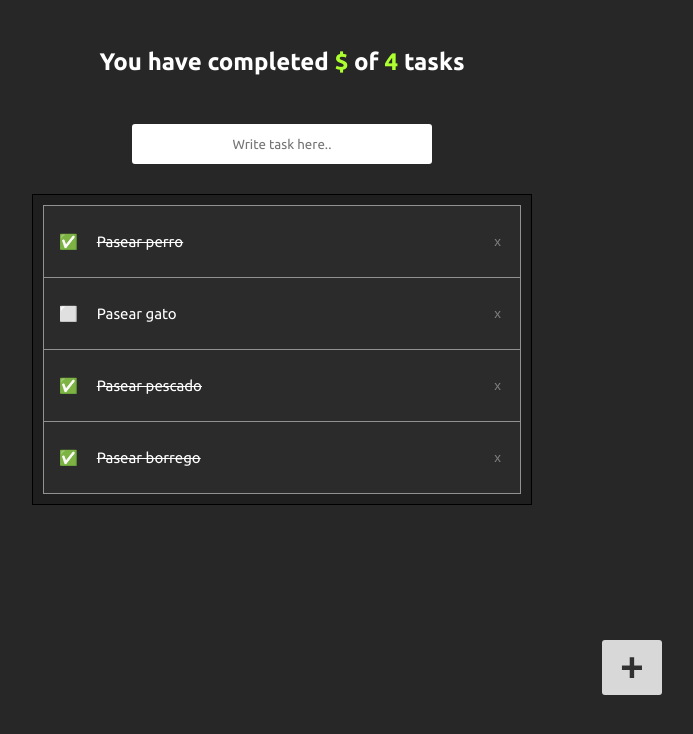
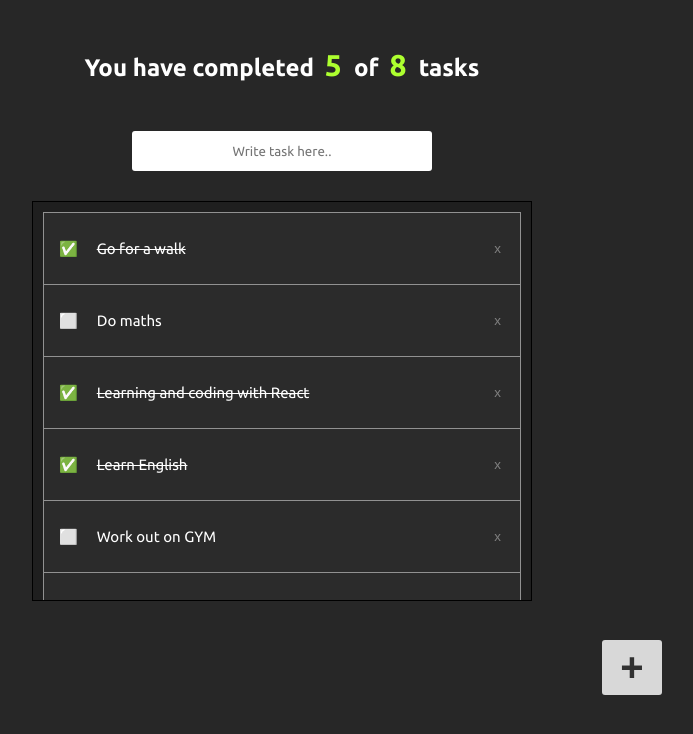
Before and after one commit to mt-alejo/react-todo-practice, a React (Vite) app: page / in a window 1280 px wide. Shown: the top 734 px of the page, without its empty margins (358-1051 px from the left). Built offline with nearby package versions, Linux system fonts and the light colour scheme.

Commit message:
Improve [counter-p] JSX

```diff
--- a/src/App/App.jsx
+++ b/src/App/App.jsx
@@ -7,23 +7,45 @@ import TaskItem from "../TaskItem/TaskItem";
 import TaskForm from "../TaskForm/TaskForm";
 
 const defaultTasks = [
-  { title: "Pasear perro", done: true },
-  { title: "Pasear gato", done: false },
+  { title: "Go for a walk", done: true },
   {
-    title: "Pasear pescado",
+    title: "Do maths",
+    done: false,
+  },
+  {
+    title: "Learning and coding with React",
+    done: true,
+  },
+
+  {
+    title: "Learn English",
     done: true,
   },
   {
-    title: "Pasear borrego",
+    title: "Work out on GYM",
+    done: false,
+  },
+  {
+    title: "Post in Twitter",
+    done: true,
+  },
+  {
+    title: "More coding",
+    done: false,
+  },
+  {
+    title: "Watch anime",
     done: true,
   },
 ];
+
+const completedTasks = defaultTasks.filter((task) => task.done === true).length;
 
 function App() {
   return (
     <>
       <TaskForm />
-      <TaskCounter completed={"$"} total={defaultTasks.length} />
+      <TaskCounter completed={completedTasks} total={defaultTasks.length} />
       <TaskSearch />
       <TasksContainer>
         {defaultTasks.map((task) => (
--- a/src/TaskCounter/TaskCounter.css
+++ b/src/TaskCounter/TaskCounter.css
@@ -8,4 +8,6 @@
 
 .TaskCounter-span {
   color: greenyellow;
+  padding: 0 5px;
+  font-size: 30px;
 }
```
